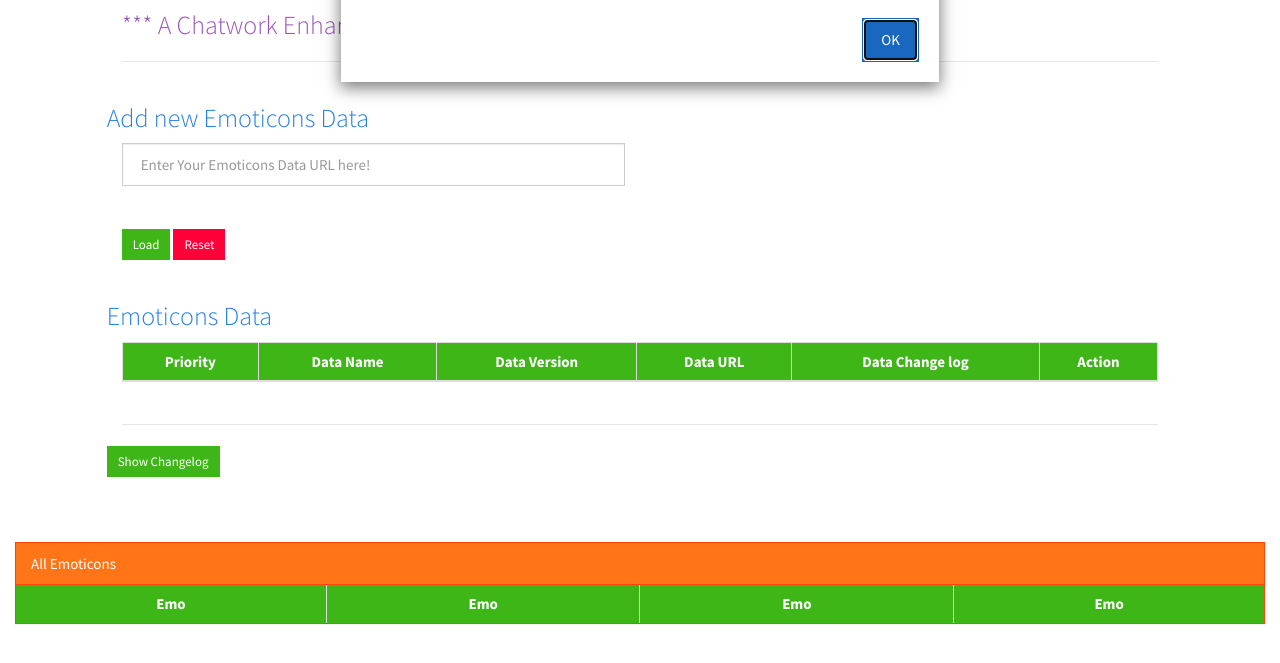
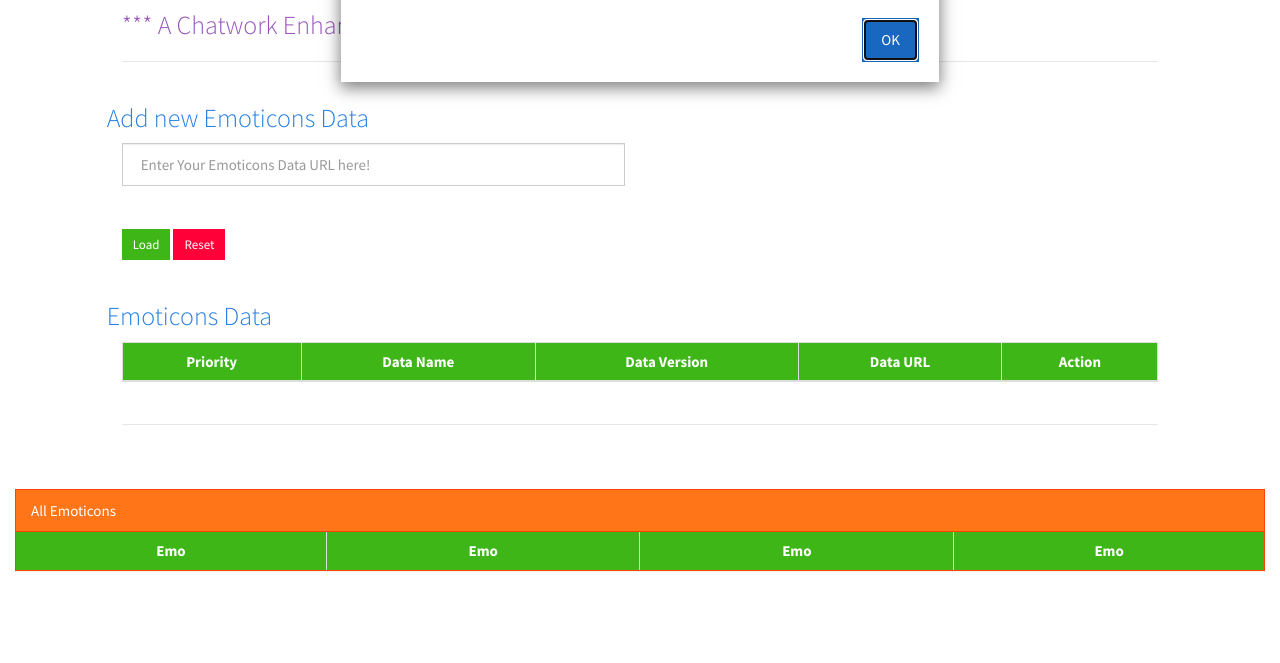
Before and after one commit to wataridori/chatpp, a browser extension: page src/option.html in a window 1280 px wide. Shown: the part 95-758 px from the top of the page. Drawn offline with Linux system fonts and the light colour scheme; no server answers.

Commit message:
Remove data change log from option page

```diff
--- a/src/js/option.js
+++ b/src/js/option.js
@@ -277,7 +277,6 @@ function fillDataTable(info) {
             table_text += "<td class='text-center'>" + data.data_name + "</td>";
             table_text += "<td class='text-center'>" + data.data_version + "</td>";
             table_text += "<td class='text-center'>" + createATag(data.data_url) + "</td>";
-            table_text += "<td class='text-center'>" + createATag(data.data_changelog) + "</td>";
             table_text += "<td class='text-center'><button class='btn btn-warning btn-sm btn-data-remove' data-name='" + data.data_name
             + "' id='btn-" + data.data_name + "'> Remove </button></td>";
             table_text += "</tr>";
--- a/src/option.html
+++ b/src/option.html
@@ -45,7 +45,6 @@
                             <th class="text-center">Data Name</th>
                             <th class="text-center">Data Version</th>
                             <th class="text-center">Data URL</th>
-                            <th class="text-center">Data Change log</th>
                             <th class="text-center">Action</th>
                         </tr>
                         </thead>
@@ -56,14 +55,14 @@
                 </div>
             </div>
             <hr>
-            <div class="row">
-                <button class="btn btn-success btn-sm" id="btn-show-changelog" hidden>Show Changelog</button>
-                <br>
-                <br>
-                <div class="jumbotron" style="background-color: rgb(34, 34, 34);" id="changelog" hidden>
-                    <h3>Change log</h3>
-                </div>
-            </div>
+            <!--<div class="row">-->
+                <!--<button class="btn btn-success btn-sm" id="btn-show-changelog" hidden>Show Changelog</button>-->
+                <!--<br>-->
+                <!--<br>-->
+                <!--<div class="jumbotron" style="background-color: rgb(34, 34, 34);" id="changelog" hidden>-->
+                    <!--<h3>Change log</h3>-->
+                <!--</div>-->
+            <!--</div>-->
             <br>
             <br>
         </div>
```
